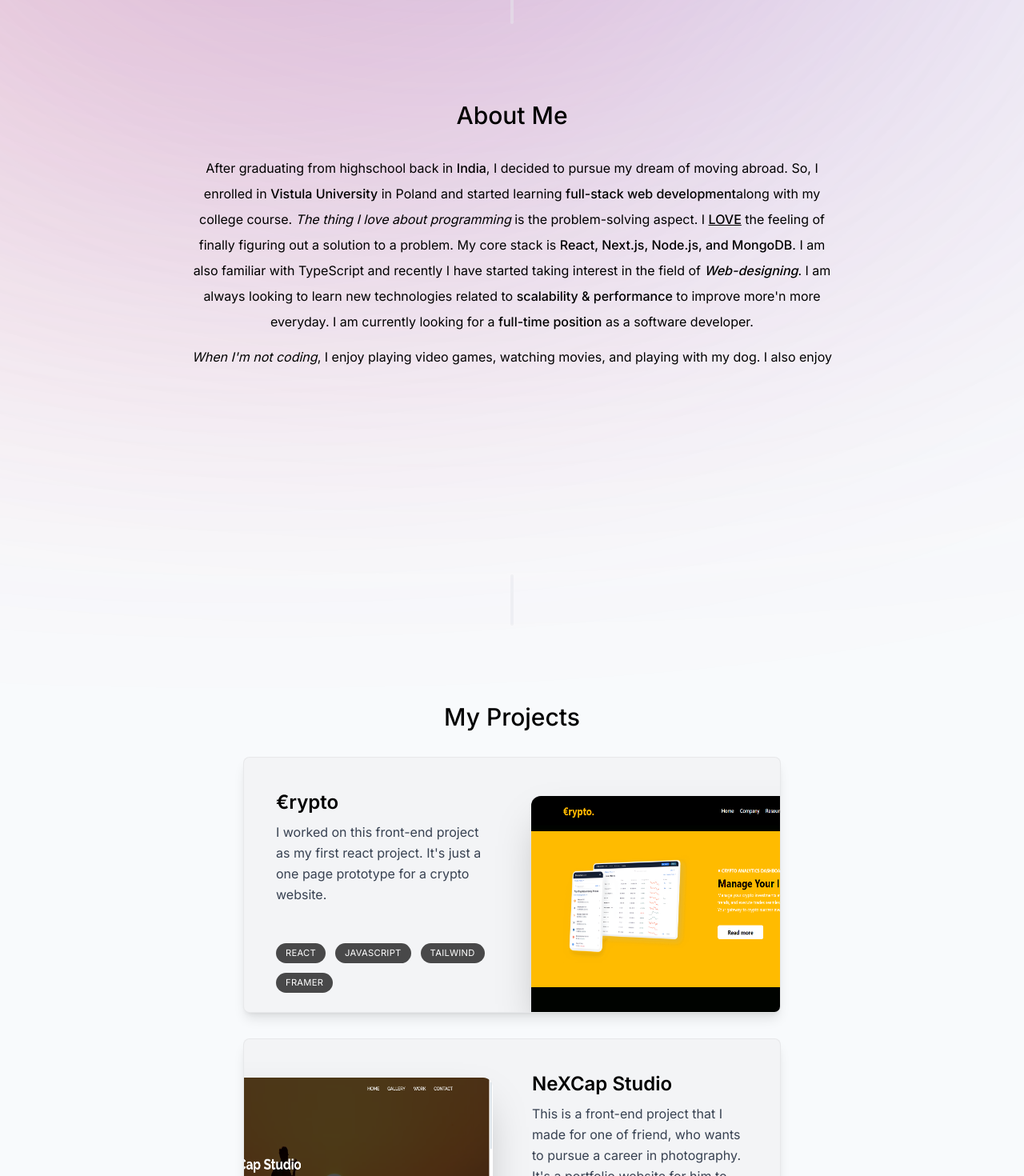
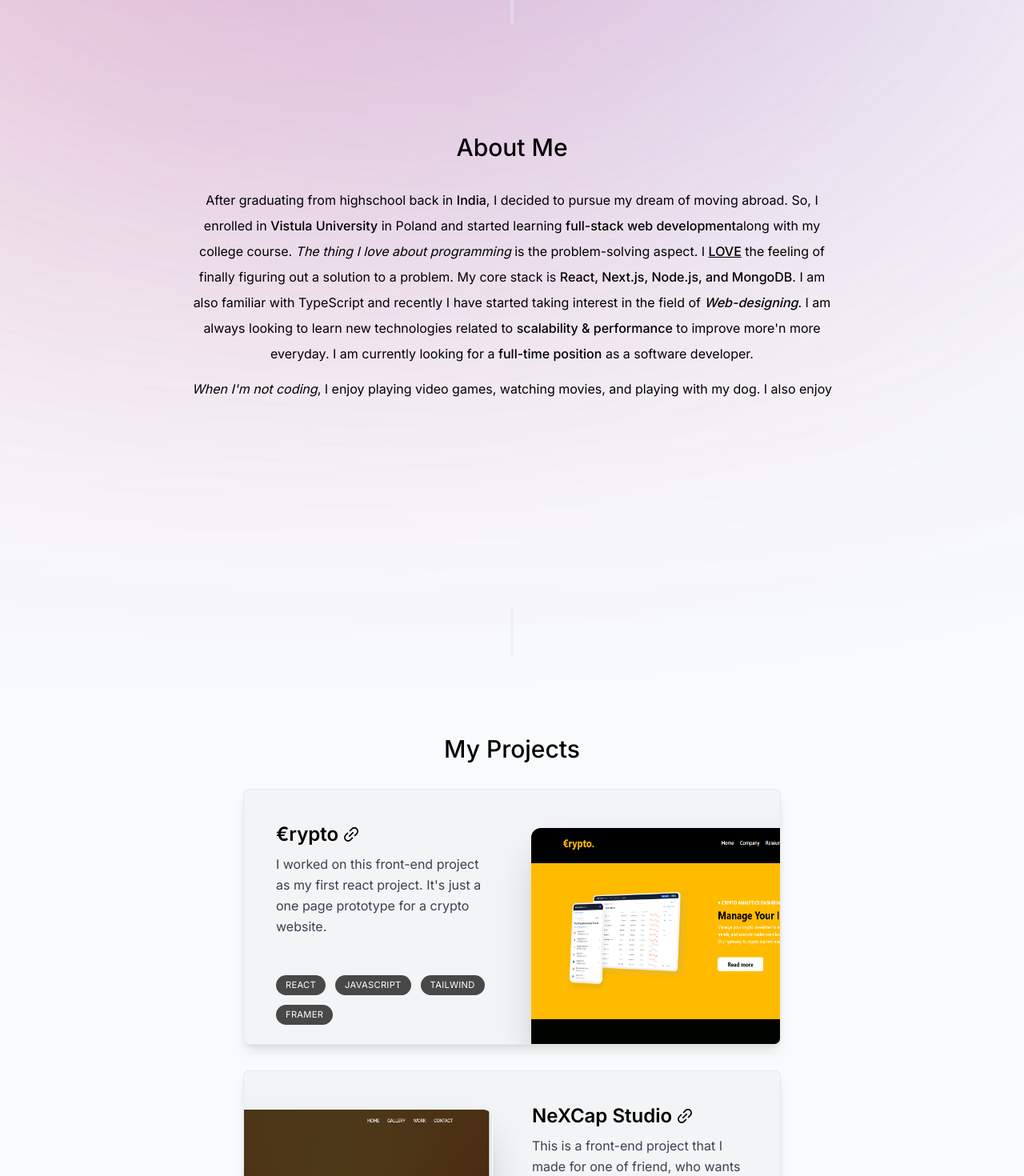
Before and after one commit to Nanashi-101/portfolio-site, a Next.js app: page / in a window 1280 px wide. Shown: the part 660-2130 px from the top of the page at 80% size. Built offline with nearby package versions, Linux system fonts and the light colour scheme.

Commit message:
Added links to projects and fixed some bugs

```diff
--- a/app/globals.css
+++ b/app/globals.css
@@ -4,5 +4,5 @@
 
 html{
   scroll-behavior: smooth;
-  scroll-padding-top: 100px;
+  scroll-padding-top: 13.2rem;
 }
--- a/components/About.tsx
+++ b/components/About.tsx
@@ -7,7 +7,7 @@ import SectionHeading from './section-heading';
 
 const About = () => {
     return (
-        <motion.section className='mb-28 max-w-[50rem] text-center leading-8 sm:mb-40'
+        <motion.section className='mb-28 mt-10 max-w-[50rem] text-center leading-8 sm:mb-40'
         initial={{ opacity: 0, y: 100 }}
         animate={{ opacity: 1, y: 0 }}
         transition={{delay: 0.175, duration: 0.3 }}
--- a/components/Projects.tsx
+++ b/components/Projects.tsx
@@ -6,6 +6,8 @@ import SectionHeading from './section-heading'
 import { projectsData } from '@/lib/data'
 import Image from 'next/image'
 import { motion, useScroll, useTransform } from 'framer-motion'
+import Link from 'next/link';
+import { AiOutlineLink } from "react-icons/ai";
 
 const Projects = () => {
     return (
@@ -18,7 +20,7 @@ const Projects = () => {
                             (project, index) =>
                             (
                                 <React.Fragment key={index}>
-                                    <ProjectCard {...project} id={index} />
+                                    <ProjectCard {...project}/>
                                 </React.Fragment>
                             )
                         )
@@ -31,7 +33,7 @@ const Projects = () => {
 type ProjectCardProps = typeof projectsData[number];
 type ProjectCardIndex = number;
 
-const ProjectCard = ({ title, description, tags, imageUrl }: ProjectCardProps, id: ProjectCardIndex) => {
+const ProjectCard = ({ title, description, tags, imageUrl, projectUrl }: ProjectCardProps, id: ProjectCardIndex) => {
     const cardRef = useRef<HTMLDivElement>(null);
 
     const { scrollYProgress } = useScroll({
@@ -52,7 +54,7 @@ const ProjectCard = ({ title, description, tags, imageUrl }: ProjectCardProps, i
         >
             <section ref={cardRef} className='relative bg-gray-100 max-w-[42rem] overflow-hidden border border-black/5 rounded-lg shadow-lg sm:pr-8 sm:h-[20rem] hover:bg-gray-200 transition-all '>
                 <div className='flex flex-col pt-4 pb-6 px-5 sm:pl-10 sm:pr-2 sm:pt-10 h-full sm:max-w-[50%] group-even:sm:ml-[20rem]'>
-                    <h3 className='text-2xl font-semibold'>{title}</h3>
+                    <Link href={projectUrl} className='flex items-center gap-1 text-2xl font-semibold hover:text-blue-500 hover:underline transition-all ' target='_blank'>{title}<AiOutlineLink/></Link>
                     <p className='mt-2 leading-relaxed text-gray-700 w-full'>{description}</p>
                     <ul className='flex gap-3 flex-wrap items-center mt-4 sm:mt-auto'>
                         {
--- a/lib/data.ts
+++ b/lib/data.ts
@@ -67,6 +67,7 @@ export const projectsData = [
       "I worked on this front-end project as my first react project. It's just a one page prototype for a crypto website.",
     tags: ["React", "JavaScript", "Tailwind", "Framer"],
     imageUrl: krypto,
+    projectUrl: "https://responsive-site-inky.vercel.app",
   },
   {
     title: "NeXCap Studio",
@@ -74,6 +75,7 @@ export const projectsData = [
       "This is a front-end project that I made for one of friend, who wants to pursue a career in photography. It's a portfolio website for him to attract clients.",
     tags: ["React", "TypeScript", "Next.js", "Tailwind"],
     imageUrl: nexcapstudio,
+    projectUrl: "https://photography-site-gilt.vercel.app",
   },
   {
     title: "Image Gallery",
@@ -81,6 +83,7 @@ export const projectsData = [
       "This is very basic Image Gallery project that I made to learn how to use tailwind to make creative designs. I also used framer motion to add some animations.",
     tags: ["React", "Tailwind", "Framer"],
     imageUrl: ImageGallery,
+    projectUrl: "https://github.com/Nanashi-101/image_gallery.git",
   },
 ] as const;
 
```
